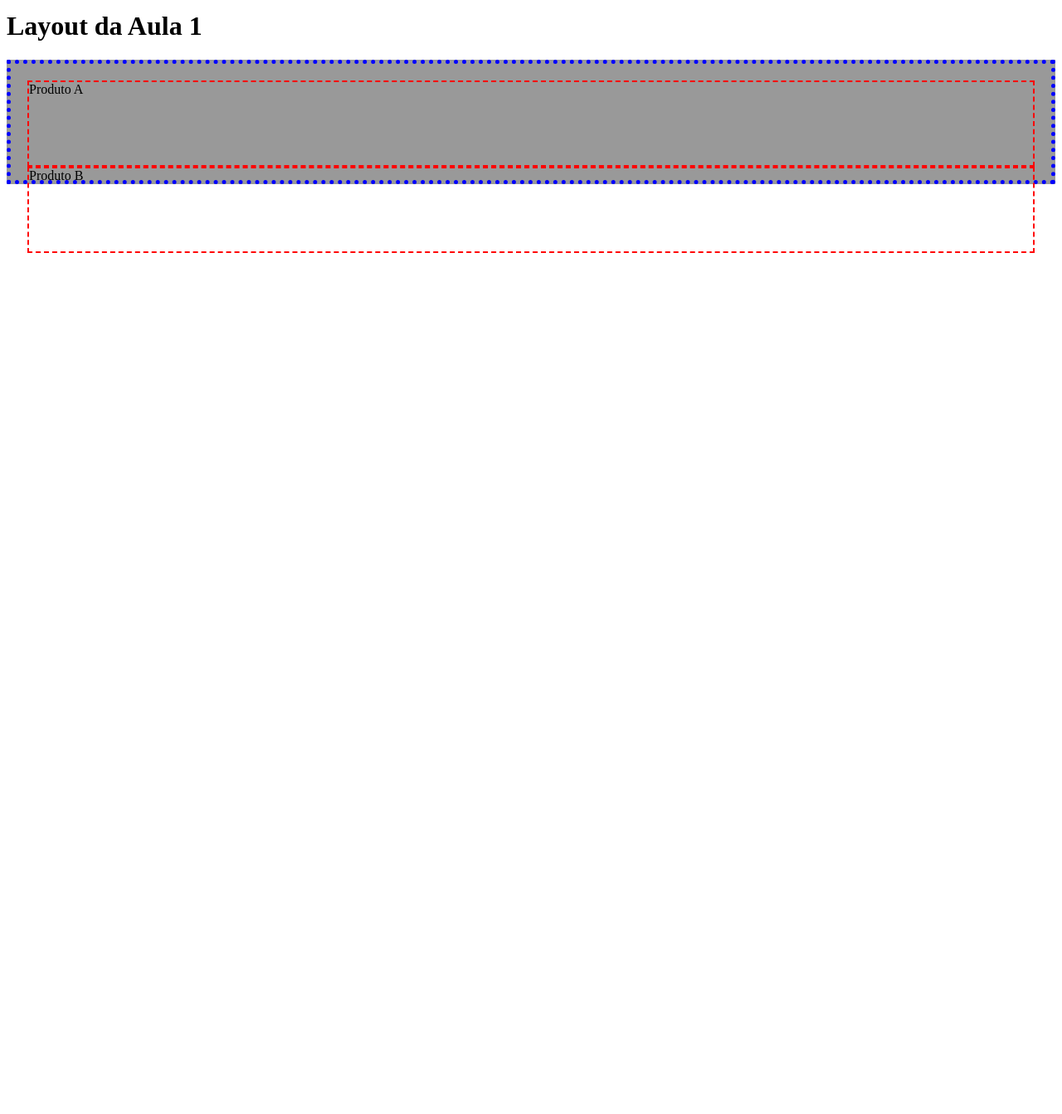
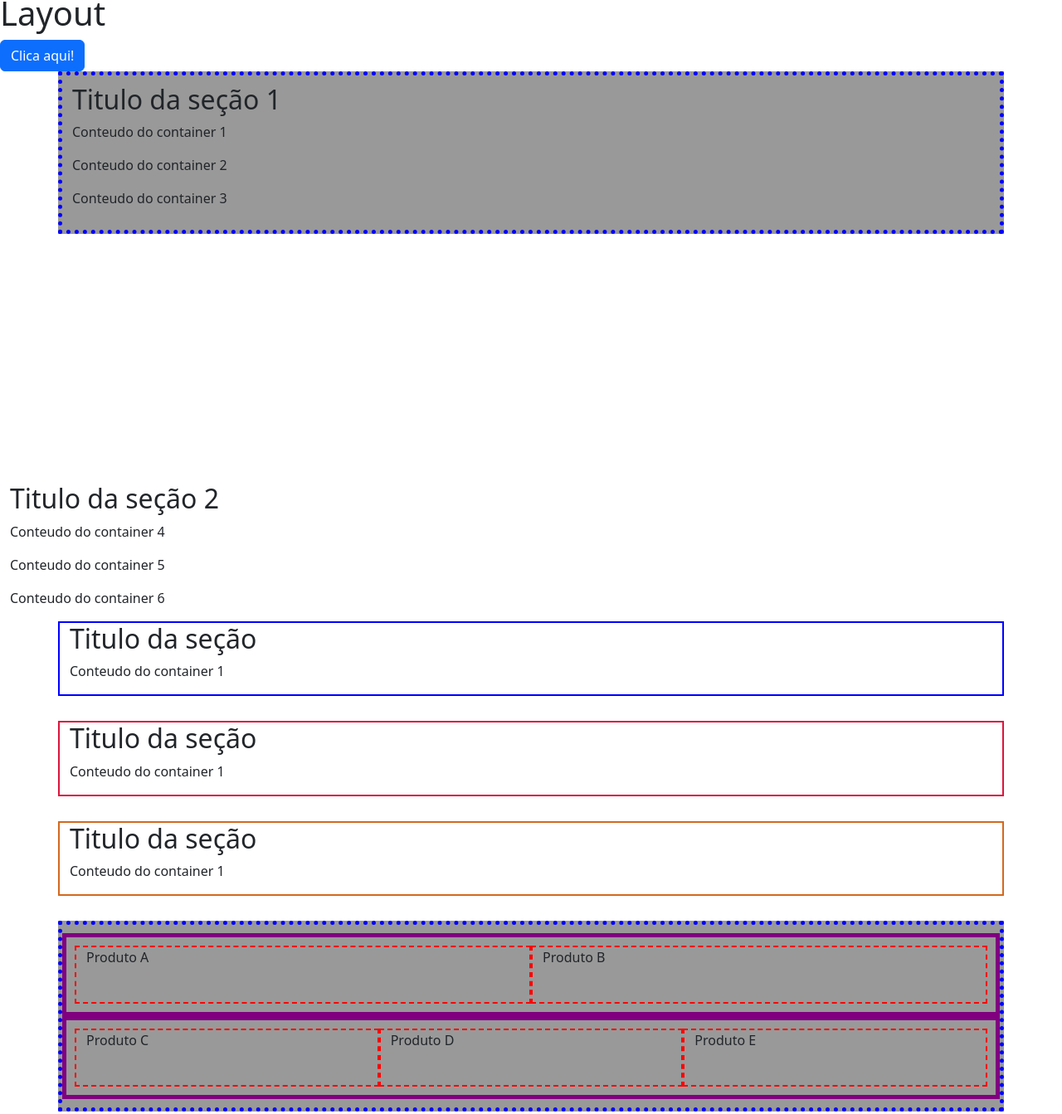
Before and after one commit to denisrsantos/bootstrap, a plain HTML site: page 01_Aula/index.html in a window 1280 px wide. Shown: the part 8-1351 px from the top of the page at 83% size. Before the commit the page ends 800 px from the top, so only its background shows below. Drawn offline with nearby package versions, Linux system fonts and the light colour scheme.

Commit message:
Add files via upload

```diff
--- a/01_Aula/index.html
+++ b/01_Aula/index.html
@@ -5,13 +5,73 @@
         <meta name="viewport" content="width=device-width, initial-scale=1.0">
         <title>Layout</title>
         <link rel="stylesheet" href="styles.css">
+        <link href="https://cdn.jsdelivr.net/npm/bootstrap@5.3.0/dist/css/bootstrap.min.css" rel="stylesheet" integrity="sha384-9ndCyUaIbzAi2FUVXJi0CjmCapSmO7SnpJef0486qhLnuZ2cdeRhO02iuK6FUUVM" crossorigin="anonymous">
     </head>
         <body>
-    <h1>Layout da Aula 1</h1>
+        <h1>Layout</h1>
+        <button class="btn btn-primary">Clica aqui!</button>
+
+        <!-- Container -->
+        <div class="container">
+            <h2>Titulo da seção 1</h2>
+            <p>Conteudo do container 1</p>
+            <p>Conteudo do container 2</p>
+            <p>Conteudo do container 3</p>
+        </div>
+
+        <!-- Container Fluid -->
         <div class="container-fluid">
+            <h2>Titulo da seção 2</h2>
+            <p>Conteudo do container 4</p>
+            <p>Conteudo do container 5</p>
+            <p>Conteudo do container 6</p>
+        </div>
+
+        <!-- Container Breakpoint -->
+        <div class="container-sm">
+            <h2>Titulo da seção</h2>
+            <p>Conteudo do container 1</p>
+        </div>
+
+        <!-- Container Breakpoint -->
+        <div class="container-md">
+            <h2>Titulo da seção</h2>
+            <p>Conteudo do container 1</p>
+        </div>
+
+        <!-- Container Breakpoint -->
+        <div class="container-lg">
+            <h2>Titulo da seção</h2>
+            <p>Conteudo do container 1</p>
+        </div>
+
+        <!-- Grid -->
+        <div class="container">
             <div class="row">
-            <div class="col">Produto A</div>
-            <div class="col">Produto B</div>
+                <div class="col">
+                    <p>Produto A</p>
+                </div>
+                <div class="col">
+                    <p>Produto B</p>
+                </div>
+            </div>
+                <div class="row">
+                    <div class="col">
+                        <p>Produto C</p>
+                    </div>
+                <div class="col">
+                    <p> Produto D</p>
+                </div>
+                <div class="col">
+                    <p>Produto E</p>
+                </div>
+            </div>
+        </div>
+
+        <!-- Tamanho das colunas -->
+         <div class="container">
+            <div class="row">
+                <div class="col-4"></div>
             </div>
          </div>
 
--- a/01_Aula/styles.css
+++ b/01_Aula/styles.css
@@ -1,19 +1,80 @@
-.container-fluid {
-    background-color: #999;
+/* Foco em Breakpoints */
+/* XS */
+.h1 {
+    color: blue;
+}
+
+/* SM */
+@media (min-width: 576px) {
+    h1 {
+        color: blue;
+    }
+}
+
+/* MD */
+@media (min-width: 768px) {
+    h1 {
+        color: green;
+    }
+}
+
+/* LG */
+@media (min-width: 992px) {
+    h1 {
+        color: purple;
+    }
+}
+
+/* Classe de botoes personalizada */
+.btn-primary {
+    background-color: lightblue;
+    font-size: 20px;
+    border: none;
+}
+
+/* Containeres */
+.container {
+    background-color:#999;
+} */
+
+ .container-fluid {
+    background-color: #887;
+}
+
+/* Container breakpoints */
+ .container-sm {
+    margin-bottom: 30px;
+    border: 2px solid blue;
+}
+
+.container-md {
+    margin-bottom: 30px;
+    border: 2px solid crimson;
+}
+
+.container-lg {
+    margin-bottom: 30px;
+    border: 2px solid chocolate;
+}
+
+/* Grid */
+.container {
     border: 5px dotted blue;
     padding: 10px;
-    margin-bottom: 20px;
+    margin-bottom: 300px
 }
 
 .row {
-    border: 5px solid puple;
+    border: 5px solid purple;
     height: 100px;
     padding: 10px;
-    margin-bottom: 0;
+    margin: 0;
 }
 
-.col {
+.col,
+.col-4,
+.col-2 {
     border: 2px dashed red;
     height: 100%;
-    margin:0 ;
+    margin: 0;
 }
```
Lines whose indentation alone changed are shown as unchanged.
